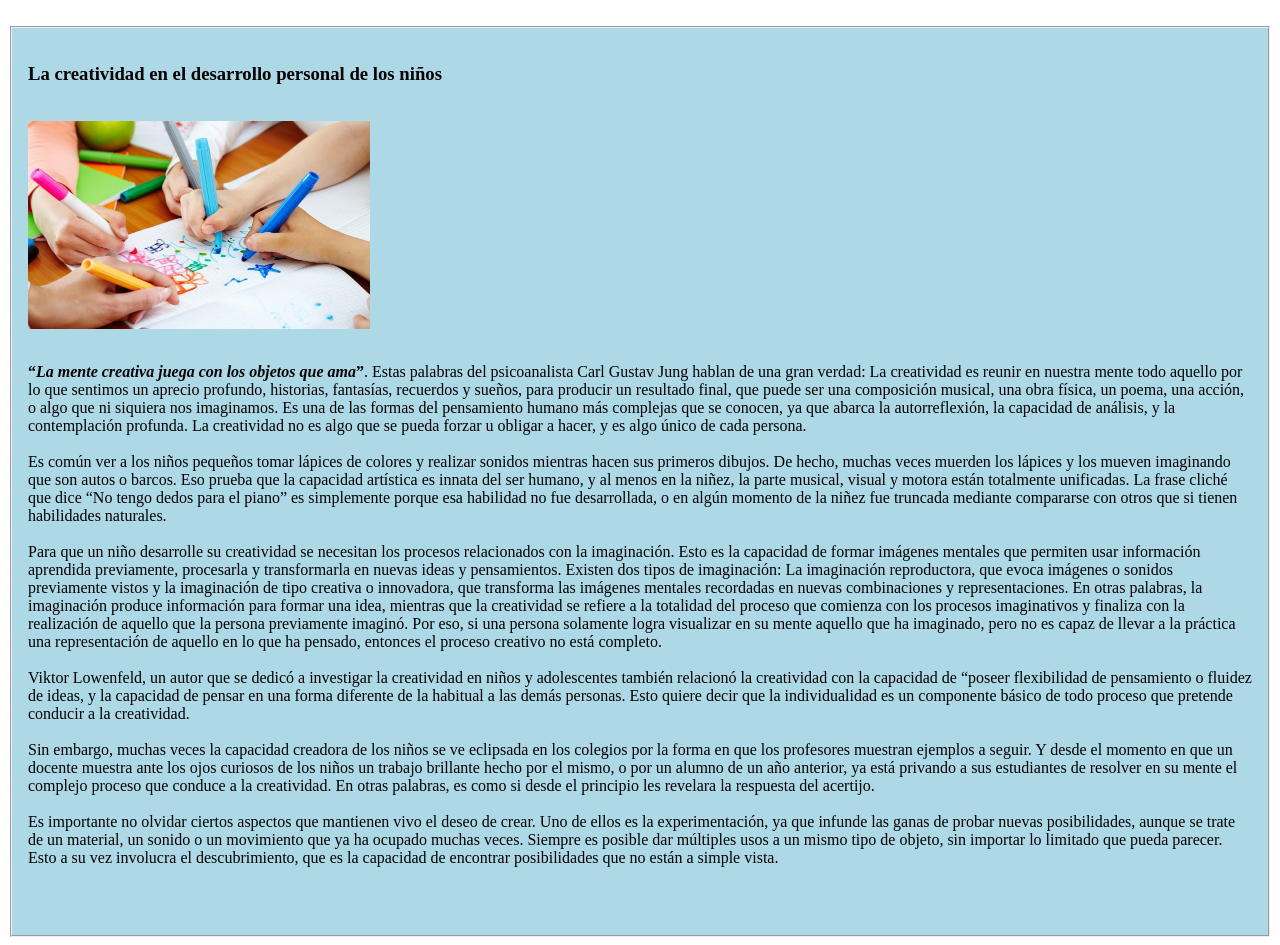
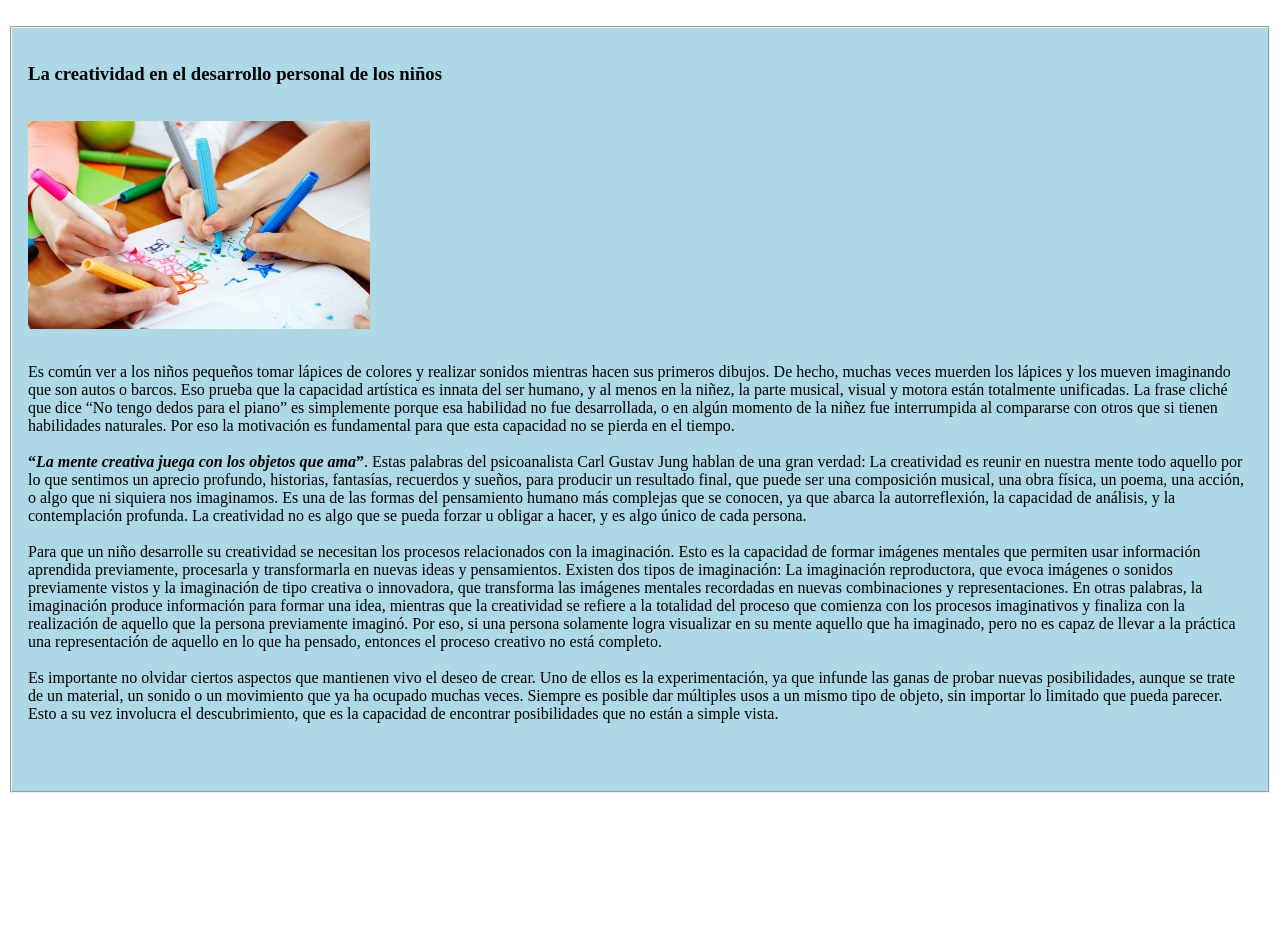
Before and after one commit to musicoterapia/musicoterapia.github.io, a plain HTML site: page componentes/creatividad/index.html in a window 1280 px wide. After the commit the page ends 801 px from the top, so only its background shows below. Drawn offline with Linux system fonts and the light colour scheme; files whose address does not match are found by name.

Commit message:
la creatividad

```diff
--- a/componentes/creatividad/index.html
+++ b/componentes/creatividad/index.html
@@ -14,17 +14,18 @@
         <br/><br/>
 
         <p style="color: black; ">
+          Es común ver a los niños pequeños tomar lápices de colores y realizar sonidos mientras hacen sus primeros dibujos. De hecho, muchas veces muerden los lápices
+          y los mueven imaginando que son autos o barcos. Eso prueba que la capacidad artística es innata del ser humano, y al menos en la niñez, la parte musical,
+          visual y motora están totalmente unificadas. La frase cliché que dice “No tengo dedos para el piano” es simplemente porque esa habilidad no fue desarrollada,
+          o en algún momento de la niñez fue interrumpida al compararse con otros que si tienen habilidades naturales. Por eso la motivación es fundamental para
+          que esta capacidad no se pierda en el tiempo.
+
+          <br/><br/>
           <b>“<i>La mente creativa juega con los objetos que ama</i>”</b>. Estas palabras del psicoanalista Carl Gustav Jung hablan de una gran verdad: La creatividad es
           reunir en nuestra mente todo aquello por lo que sentimos un aprecio profundo, historias, fantasías, recuerdos y sueños, para producir un resultado final,
           que puede ser una composición musical, una obra física, un poema, una acción, o algo que ni siquiera nos imaginamos. Es una de las formas del pensamiento
           humano más complejas que se conocen, ya que abarca la autorreflexión, la capacidad de análisis, y la contemplación profunda. La creatividad no es algo que
           se pueda forzar u obligar a hacer, y es algo único de cada persona.
-
-          <br/><br/>
-          Es común ver a los niños pequeños tomar lápices de colores y realizar sonidos mientras hacen sus primeros dibujos. De hecho, muchas veces muerden los lápices
-          y los mueven imaginando que son autos o barcos. Eso prueba que la capacidad artística es innata del ser humano, y al menos en la niñez, la parte musical,
-          visual y motora están totalmente unificadas. La frase cliché que dice “No tengo dedos para el piano” es simplemente porque esa habilidad no fue desarrollada,
-          o en algún momento de la niñez fue truncada mediante compararse con otros que si tienen habilidades naturales.
 
           <br/><br/>
           Para que un niño desarrolle su creatividad se necesitan los procesos relacionados con la imaginación. Esto es la capacidad de formar imágenes mentales que
@@ -34,17 +35,6 @@
           la creatividad se refiere a la totalidad del proceso que comienza con los procesos imaginativos y finaliza con la realización de aquello que la persona
           previamente imaginó. Por eso, si una persona solamente logra visualizar en su mente aquello que ha imaginado, pero no es capaz de llevar a la práctica una
           representación de aquello en lo que ha pensado, entonces el proceso creativo no está completo.
-
-          <br/><br/>
-          Viktor Lowenfeld, un autor que se dedicó a investigar la creatividad en niños y adolescentes también relacionó la creatividad con la capacidad de
-          “poseer flexibilidad de pensamiento o fluidez de ideas, y la capacidad de pensar en una forma diferente de la habitual a las demás personas.
-          Esto quiere decir que la individualidad es un componente básico de todo proceso que pretende conducir a la creatividad.
-
-          <br/><br/>
-          Sin embargo, muchas veces la capacidad creadora de los niños se ve eclipsada en los colegios por la forma en que los profesores muestran ejemplos
-          a seguir. Y desde el momento en que un docente muestra ante los ojos curiosos de los niños un trabajo brillante hecho por el mismo, o por un alumno
-          de un año anterior, ya está privando a sus estudiantes de resolver en su mente el complejo proceso que conduce a la creatividad. En otras palabras, es
-          como si desde el principio les revelara la respuesta del acertijo.
 
           <br/><br/>
           Es importante no olvidar ciertos aspectos que mantienen vivo el deseo de crear. Uno de ellos es la experimentación, ya que infunde las ganas de probar
```
